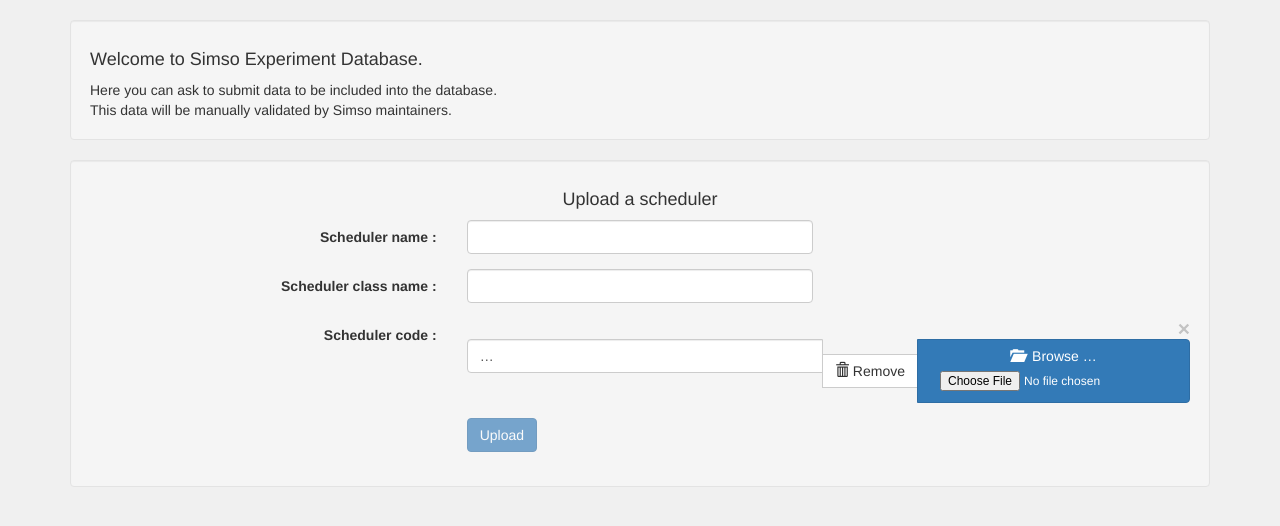
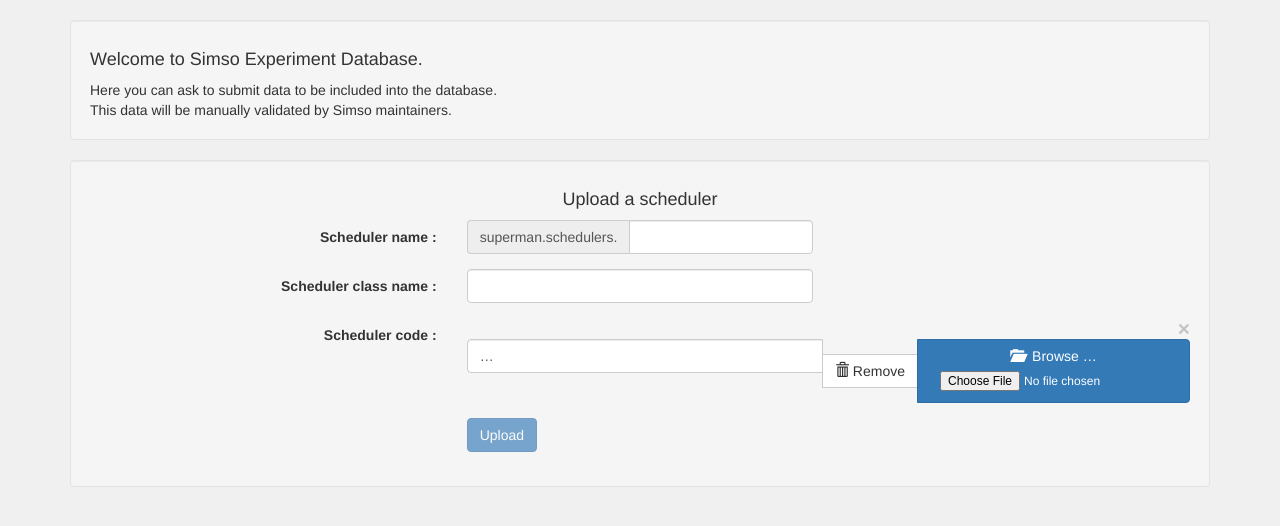
Before and after one commit to Scriptopathe/simso-exp, a Django app: page /app/ in a window 1280 px wide. Shown: the part 52-578 px from the top of the page. Run offline with Django 3.2, Linux system fonts and the light colour scheme; a user stored in the database is signed in; some libraries are stand-ins or nearby versions.

Commit message:
Better management of scheduler uploads

```diff
--- a/simsoexp/templates/app.html
+++ b/simsoexp/templates/app.html
@@ -17,7 +17,11 @@
         <div class="form-group">
             <label class="control-label col-sm-4">Scheduler name : </label>
             <div class="col-sm-4">
-                <input class="form-control" type="text" name="sched_name"></input>
+                <div class="input-group">
+                    <span class="input-group-addon">{{user.username}}.schedulers.</span>
+                    <input class="form-control" type="text" name="sched_name"></input>
+                </div>
+
             </div>
             <div id="name_error" class="alert alert-danger alert-sm col-sm-4" style="display: none">
                     This scheduler name is already in use.
@@ -51,7 +55,7 @@
         <div class="form-group" id="upload_success" style="display: none">
             <label class="control-label col-sm-4"></label>
             <div class="col-sm-8">
-                <div  class="alert alert-success">
+                <div id="upload_success_text" class="alert alert-success">
                     File Successfully uploaded.
                 </div>
             </div>
@@ -122,6 +126,15 @@
                 } else {
                     // Everything went fine.
                     $('#upload_success').css('display', 'block');
+                    if(data == "new") {
+                        $('#upload_success_text').text("New scheduler " + name +" successfully uploaded.");
+                    }
+                    else if(data == "override") {
+                        $('#upload_success_text').text("Scheduler " + name + " successfully updated.");
+                    }
+                    else {
+                        $('#upload_success_text').text("Unkown answer from the server...");
+                    }
                     $('#name_error').css('display', 'none');
                     $('#form_error').css('display', 'none');
                 }
--- a/simsoexp/urls.py
+++ b/simsoexp/urls.py
@@ -3,6 +3,7 @@ from . import views
 
 urlpatterns = [
 	url('^$', views.index, name='index'),
+	url('^validation/', views.manage_validation, name="manage_validation"),
 	url('^api/testsets/(.*)$', views.api_get_testsets, name='testsets'),
 	url('^api/testfiles/([0-9]*)$', views.api_get_test_files, name='testfiles'),
 	url('^api/conf_file/([0-9]*)$', views.api_get_conf_file, name='conf_file'),
--- a/simsoexp/views.py
+++ b/simsoexp/views.py
@@ -2,6 +2,8 @@ from django.shortcuts import render
 from django.http import HttpResponse
 from django.template import RequestContext, loader
 from django.contrib.auth.decorators import login_required
+from django.contrib.auth.decorators import user_passes_test
+
 from django.contrib.auth import logout as user_logout
 from django.shortcuts import redirect
 from django.contrib.auth import views as auth_views
@@ -27,29 +29,61 @@ def logout(request):
 	user_logout(request)
 	return redirect(auth_views.login)
 
+
+@user_passes_test(lambda u: u.is_superuser)
+def manage_validation(request):
+	"""
+	View where the admins can validate database entries.
+	"""
+	template = loader.get_template('manage_validation.html')
+	context = RequestContext(request, {
+
+	})
+	return HttpResponse(template.render(context))
+
 @login_required
 def upload_scheduler(request):
-	name = request.POST['sched_name']
+	"""
+	View called with a POST method when an user
+	submits a scheduler.
+	This view is requested with an AJAX request.
+	"""
+	name = request.user.username + ".schedulers." + request.POST['sched_name']
 	class_name = request.POST['sched_class_name']
 	code = request.POST['sched_content']
 
-	if(len(get_schedulers_by_name(name)) > 0):
+	validated = get_schedulers_by_name(name, True)
+
+	# If a validated scheduler with the same name exists,
+	# throws an error.
+	if(len(validated) > 0):
 		return HttpResponse("error:name")
 
-	sched = SchedulingPolicy()
+	sched = None
+
+	# If there is an existing scheduler with the same name,
+	# replace it.
+	non_validated = get_schedulers_by_name(name, False)
+	code = ""
+	if(len(non_validated) > 0):
+		sched = non_validated[0]
+		code = "override"
+	else:
+		sched = SchedulingPolicy()
+		code = "new"
+
 	sched.name = name
 	sched.class_name = class_name
 	sched.code = code
 	sched.sha1 = hashlib.sha1(code).hexdigest()
 	sched.save()
-	return HttpResponse("success")
+	return HttpResponse(code)
 
 
 @login_required
 def index(request):
 	template = loader.get_template('app.html')
 	context = RequestContext(request, {
-		'test' : 'this is a string variable'
 	})
 	return HttpResponse(template.render(context))
 
@@ -129,10 +163,13 @@ def api_get_metric(request, metric_id):
 
 	return HttpResponse(s.rstrip(','))
 
-def get_schedulers_by_name(name=""):
+def get_schedulers_by_name(name="", need_validation=None):
 	"""
 	Gets the scheduler(s) corresponding to the given name.
 
+	:param need_validation: if true : return only the validated
+	schedulers. If false : return only the non validated schedulers.
+	If None : returns all schedulers.
 	:param name: name of the scheduler.
 	"""
 	response = None
@@ -140,6 +177,10 @@ def get_schedulers_by_name(name=""):
 		response = SchedulingPolicy.objects.all()
 	else:
 		response = SchedulingPolicy.objects.filter(name__exact=name)
+
+	if need_validation != None:
+		response = response.filter(approved=need_validation)
+
 	return response
 
 @login_required
@@ -151,7 +192,7 @@ def api_get_schedulers_by_name(request, name):
 	"""
 	name = str(decode_base64(name))
 
-	response = get_schedulers_by_name(name)
+	response = get_schedulers_by_name(name, True)
 
 	s = ""
 	for sched in response:
```
Also changed, not shown: simsoexp/templates/manage_validation.html (added, +19 -0 lines), db.sqlite3.
